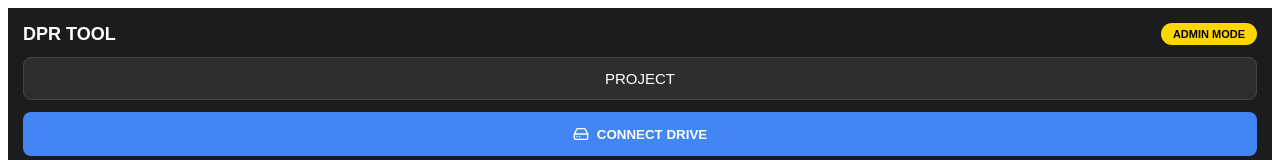
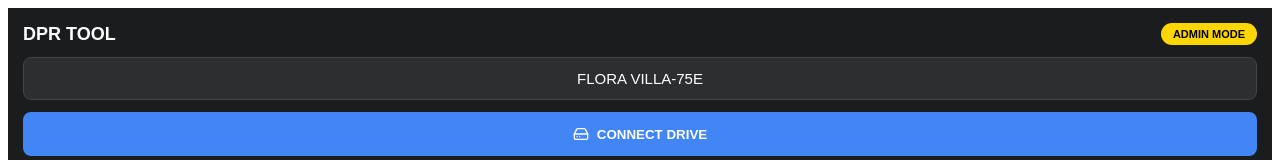
Before and after one commit to Movieeesss/DAILY-PROGRESS-REPORT, a React (Vite) app: page / in a window 1280 px wide. Shown: the top 160 px of the page. Built offline with nearby package versions, Linux system fonts and the light colour scheme.

Commit message:
Update DPRApp.tsx

```diff
--- a/src/DPRApp.tsx
+++ b/src/DPRApp.tsx
@@ -9,7 +9,7 @@ const CLIENT_ID = "683400126186-f3a9u3fbe6l50bv1vidci7oinq7socn6.apps.googleuser
 const SCOPES = "https://www.googleapis.com/auth/drive.file https://www.googleapis.com/auth/spreadsheets";
 
 export default function MobileResponsiveDPR() {
-  const [project, setProject] = useState("PROJECT");
+  const [project, setProject] = useState("FLORA VILLA-75E");
   const [isAdmin, setIsAdmin] = useState(true);
   const [isUploading, setIsUploading] = useState(false);
   const [accessToken, setAccessToken] = useState(() => sessionStorage.getItem('drive_token'));
```
